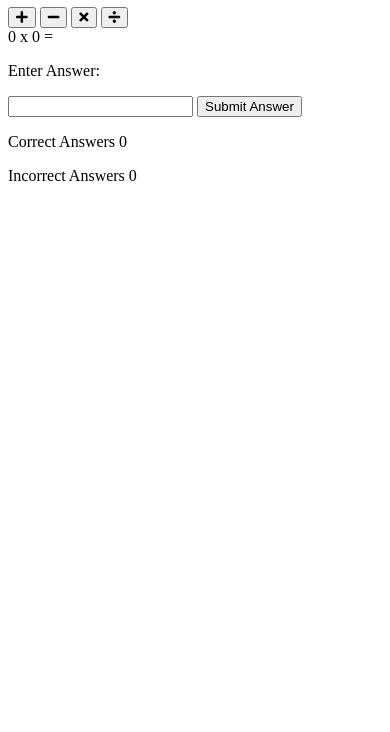
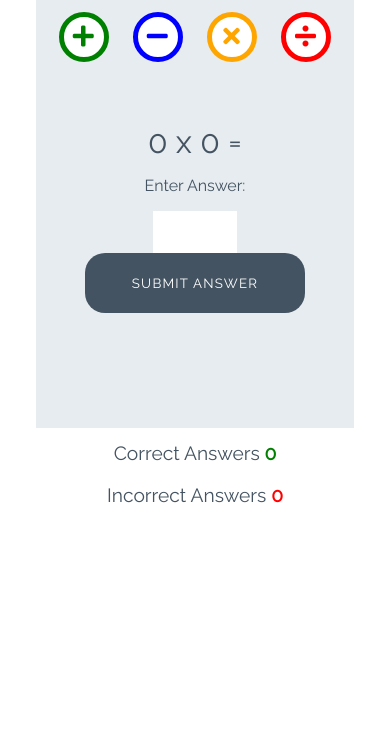
Before and after one commit to DeanHarland/love-maths, a plain HTML site: page index.html in a window 390 px wide. Shown: the part 112-844 px from the top of the page. Drawn offline with Linux system fonts and the light colour scheme.

Commit message:
Add styles for the game.

```diff
--- a/assets/css/style.css
+++ b/assets/css/style.css
@@ -0,0 +1,252 @@
+/* --------- Global style */
+
+body {
+    background-color: white;
+    font-family: "Raleway", sans-serif;
+    color: #445361;
+    text-align: center;
+}
+
+/* --------- Heading */
+
+.heading {
+    text-align: center;
+    font-size: 2.5rem;
+}
+
+.logo {
+    height: 40px;
+    padding-right: 5px;
+}
+
+/* --------- Game layout */
+
+.game-area {
+    background-color: #E6ECF0;
+    box-sizing: border-box;
+    width: 85%;
+    height: 65vh;
+    max-height: 450px;
+    max-width: 830px;
+    margin-left: auto;
+    margin-right: auto;
+    padding: 1%;
+}
+
+.question-area {
+    width: 50%;
+    font-size: 2rem;
+    margin: auto;
+    padding: 50px 0;
+}
+
+.question-area span {
+    padding: 0 15px;
+}
+
+.score-area {
+    margin: 5px auto;
+    width: 60%;
+    font-size: 1.2rem;
+}
+
+.controls-area {
+    width: 85%;
+    margin: 30px auto;
+}
+
+#score {
+    color: green;
+    font-weight: bold;
+}
+
+#incorrect {
+    color: red;
+    font-weight: bold;
+}
+
+.answer-message {
+    display: none;
+    font-size: 1rem;
+}
+
+#answer-box {
+    border: none;
+    color: #445361;
+    display: inline-block;
+    height: 40px;
+    width: 80px;
+    font-size: 1.2rem;
+}
+
+.scores {
+    display: inline-block;
+    padding: 25px;
+}
+
+/* --------- Buttons */
+
+.btn {
+    width: 220px;
+    height: 60px;
+    font-family: "Raleway", sans-serif;
+    text-transform: uppercase;
+    letter-spacing: 1.2px;
+    color: white;
+}
+
+.btn:focus {
+    outline: none;
+}
+
+.btn--big {
+    padding-top: 10px;
+    border-radius: 50%;
+    background-color: white;
+    border: 10px solid;
+    width: 100px;
+    height: 100px;
+    font-size: 3.2rem;
+    margin: 0 30px;
+    transition: all 0.5s;
+}
+.btn--big::after {
+    content:attr();
+    font-size: 1rem;
+    color: #445361;
+    position: relative;
+    left: -0.5rem;
+}
+
+
+.btn--blue {
+    border-color: blue;
+    color: blue;
+}
+
+.btn--blue:active,
+.btn--blue:hover {
+    background-color: darkblue;
+    color: white;
+}
+
+.btn--orange {
+    border-color: orange;
+    color: orange;
+}
+
+.btn--orange:active,
+.btn--orange:hover {
+    background-color: darkorange;
+    color: white;
+}
+
+.btn--red {
+    border-color: red;
+    color: red;
+}
+
+.btn--red:active,
+.btn--red:hover {
+    background-color: darkred;
+    color: white;
+}
+
+.btn--green {
+    border-color: green;
+    color: green;
+}
+
+.btn--green:active,
+.btn--green:hover {
+    background-color: darkgreen;
+    color: white;
+}
+
+.btn--gray {
+    margin-top: 25px;
+    background-color: #445361;
+    border: 1px transparent;
+    border-radius: 20px;
+}
+
+.btn--gray:active,
+.btn--gray:hover {
+    background-color: #0d1013;
+}
+
+/* --------- Media queries */
+
+@media (max-width: 414px) {
+    .controls-area {
+        width: 100%;
+    }
+
+    .btn--big {
+        margin: 0 10px;
+        padding: 5px;
+        border: 5px solid;
+        width: 50px;
+        height: 50px;
+        font-size: 1.5rem;
+    }
+
+    .btn--big::after {
+        font-size: 0.6rem;
+        left: -0.7rem;
+    }
+
+    .question-area {
+        padding: 10% 0;
+        width: 100%;
+    }
+
+    .question-area span {
+        padding: 0;
+    }
+
+    .answer-message {
+        display: block;
+    }
+
+    #answer-box {
+        display: block;
+        margin: 0 auto;
+    }
+    .btn--gray {
+        margin-top: 0;
+    }
+
+    .score-area {
+        width: 100%;
+    }
+
+    .scores {
+        margin: 0.5em auto;
+        display: block;
+        padding: 5px;
+    }
+
+    .heading {
+        font-size: 2rem;
+    }
+}
+
+@media (max-width: 320px) {
+    .game-area {
+        height: 70vh;
+    }
+
+    .controls-area {
+        width: 75%;
+        margin: 10px auto;
+    }
+
+    .btn--big {
+        margin: 10px 10px;
+    }
+    .question-area {
+        padding: 10px 0;
+    }
+
+}
--- a/index.html
+++ b/index.html
@@ -21,16 +21,16 @@
 
     <div class="game-area">
         <div class="controls-area">
-            <button class="btn btn--big btn--green">
+            <button data-type="addition" class="btn btn--big btn--green">
                 <i class="fas fa-plus"></i>
             </button>
-            <button class="btn btn--big btn--blue">
+            <button data-type="subtract" class="btn btn--big btn--blue">
                 <i class="fas fa-minus"></i>
             </button>
-            <button class="btn btn--big btn--orange">
+            <button data-type="multiply" class="btn btn--big btn--orange">
                 <i class="fas fa-times"></i>
             </button>
-            <button class="btn btn--big btn--red">
+            <button data-type="division" class="btn btn--big btn--red">
                 <i class="fas fa-divide"></i>
             </button>
         </div>
@@ -41,7 +41,7 @@
             <span>=</span>
             <p class="answer-message">Enter Answer:</p>
             <input id="answer-box" type="number">
-            <button class="btn btn--gray">Submit Answer</button>
+            <button  data-type="submit"class="btn btn--gray">Submit Answer</button>
 
         </div>
 
```
